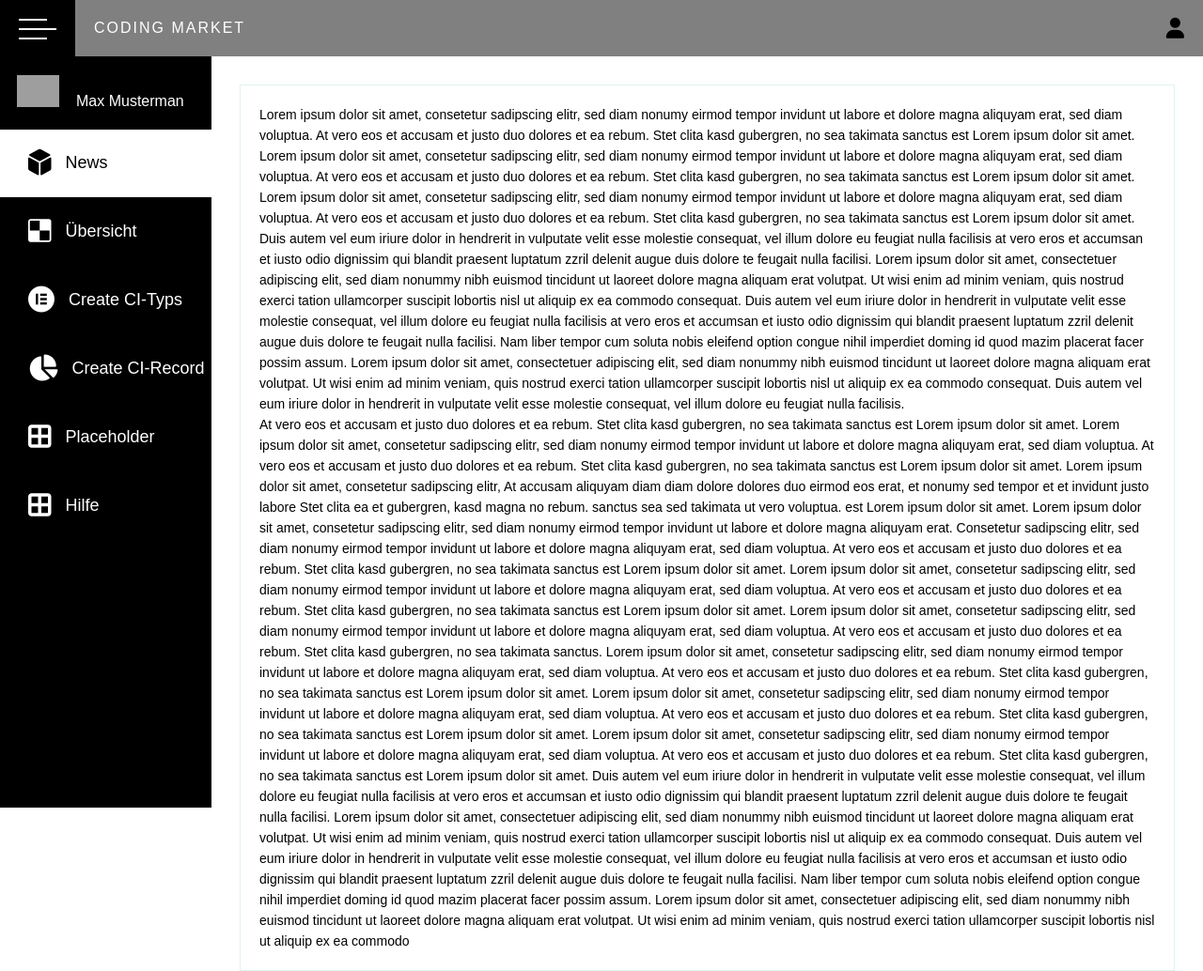
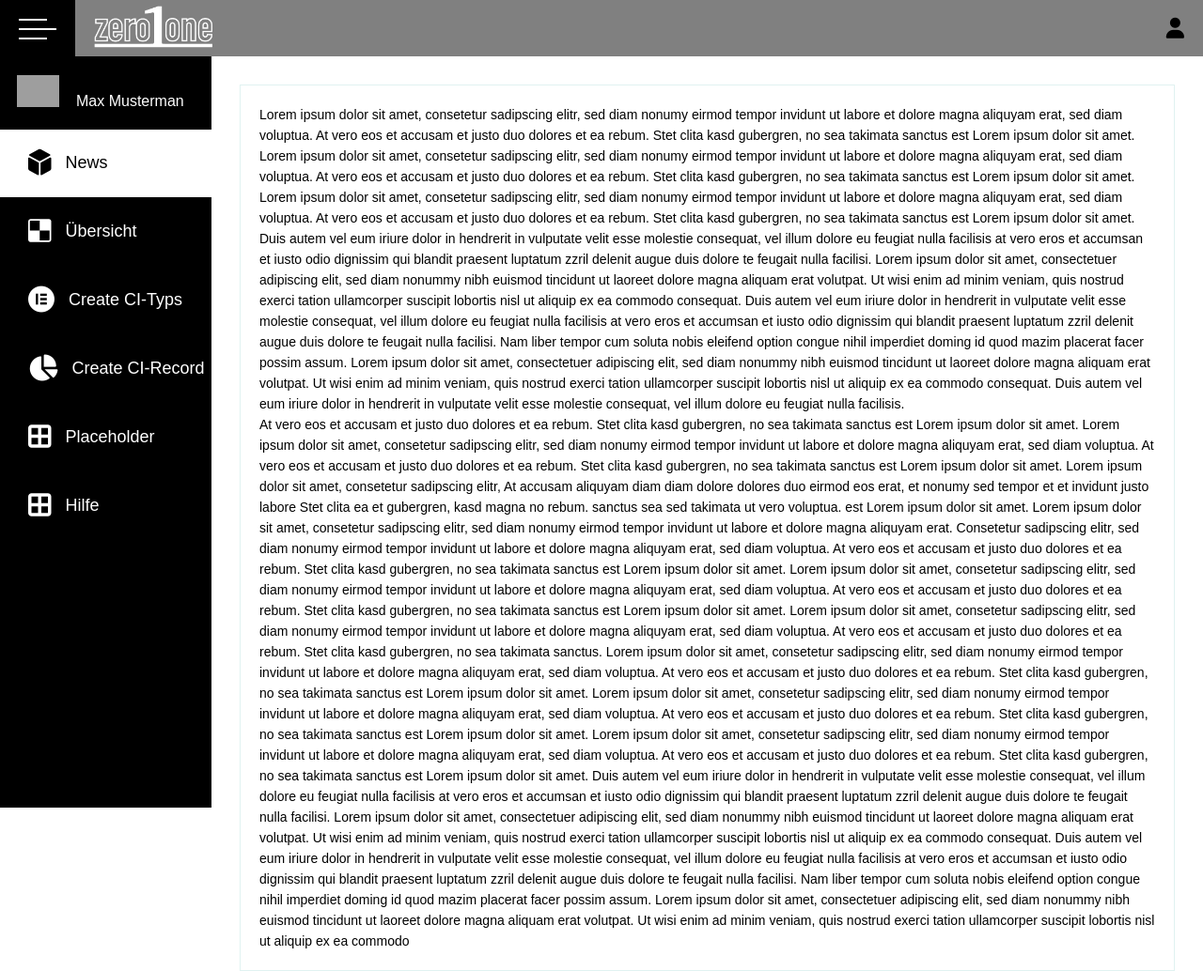
Before and after one commit to wellvalour/zero1one, a plain HTML site: page Frontend/index.html in a window 1280 px wide. Shown: the whole page at 94% size. Drawn offline with Linux system fonts and the light colour scheme; grey boxes are pictures that could not be loaded.

Commit message:
changes logo

```diff
--- a/Frontend/index.html
+++ b/Frontend/index.html
@@ -20,7 +20,7 @@
     </div>
     <div class="menu">
       <div class="logo">
-        Coding Market
+        <img src="logo-ohne-hintergrund.png">
       </div>
       <div class="right_menu">
         <ul>
--- a/Frontend/styles.css
+++ b/Frontend/styles.css
@@ -6,6 +6,10 @@
   box-sizing: border-box;
   text-decoration: none;
   font-family: 'Montserrat', sans-serif;
+}
+
+.logo img{
+  height:45px;
 }
 
 .wrapper{
```
Also changed, not shown: Frontend/Creat CI-Typs.html (+1 -1 lines), Frontend/Create CI-Record.html (+1 -1 lines), Frontend/Hilfe.html (+1 -1 lines), Frontend/Placeholder.html (+1 -1 lines), Frontend/übersicht.html (+1 -1 lines), Frontend/logo-ohne-hintergrund.png (added).
